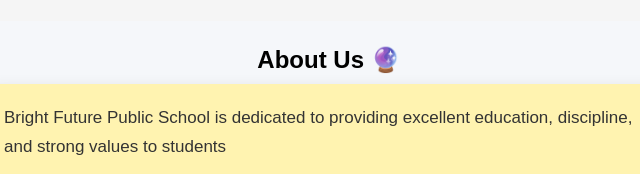
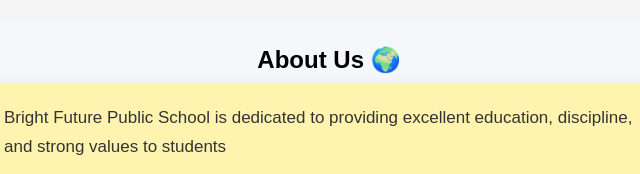
Before and after one commit to mundotiyarashi387-gif/School, a plain HTML site: page index.html in a window 1280 px wide. Shown: the part 768-942 px from the top of the page, 311-951 px from the left. Drawn offline with Linux system fonts and the light colour scheme.

Commit message:
index.html

```diff
--- a/index.html
+++ b/index.html
@@ -482,7 +482,9 @@ a:active {
 
 <!-- ABOUT -->
 <section id="about-us">
-  <h2>About Us 🔮</h2>
+  <h2 style="color:black; font-size:24px; font-weight:bold;">
+  About Us 🌍
+  </h2>
   <div class="about-box">
     <p>
       Bright Future Public School is dedicated to providing excellent education,
```
